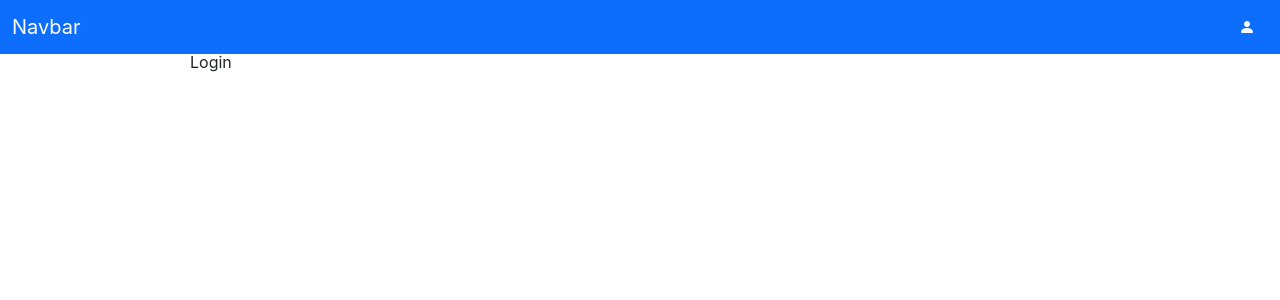
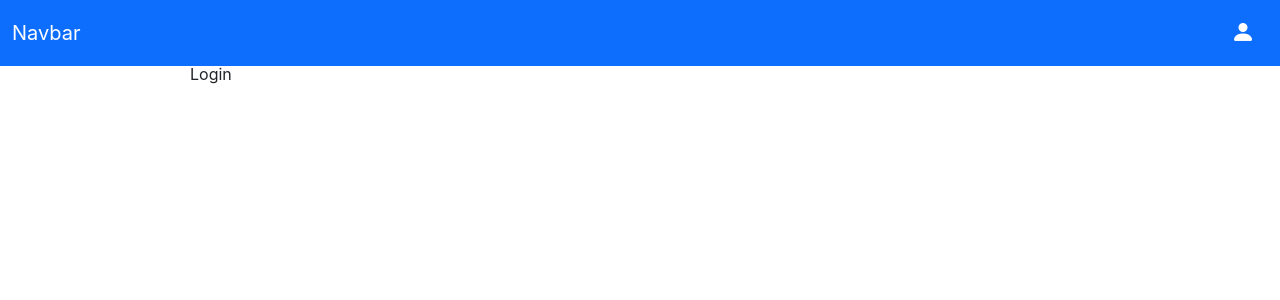
Before and after one commit to israelramosm/fullstackjs-express-react, a React (Create React App) app: page /#/login in a window 1280 px wide. Shown: the top 300 px of the page. Built offline with nearby package versions, Linux system fonts and the light colour scheme.

Commit message:
login icon size updated

```diff
--- a/src/App.js
+++ b/src/App.js
@@ -25,7 +25,7 @@ const App = () => {
                 data-bs-toggle="dropdown"
                 aria-expanded="false"
               >
-                <i className="bi bi-person-fill bi-1x" />
+                <i className="bi bi-person-fill bi-2x" />
               </button>
               <ul
                 className="dropdown-menu app__dropdown-menu-aligment"
```
